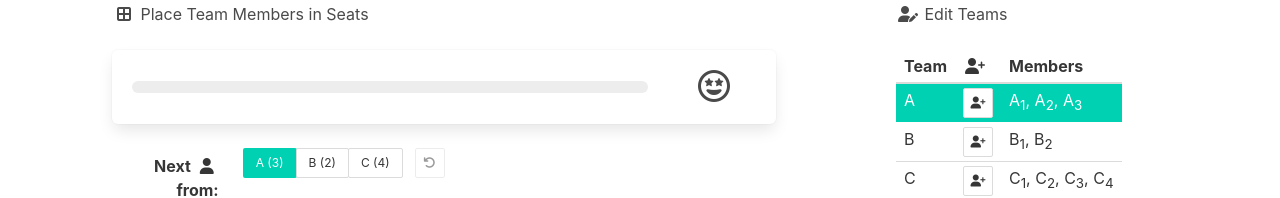
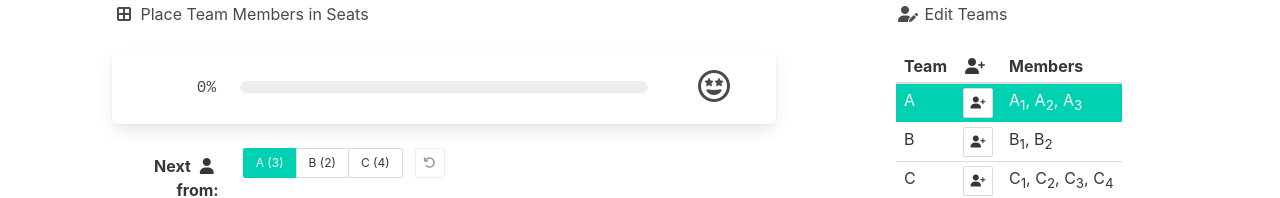
Before and after one commit to mikemoraned/playout, a React (Create React App) app: page / in a window 1280 px wide. Shown: the part 129-327 px from the top of the page. Built offline with nearby package versions, Linux system fonts and the light colour scheme.

Commit message:
indicate %-age progress

```diff
--- a/src/Evaluation.js
+++ b/src/Evaluation.js
@@ -47,10 +47,26 @@ function ScoreFace() {
 }
 
 export function Evaluation() {
+  const { state } = useContext(StoreContext);
+  const { progress } = state.evaluation;
+  const percentDone = (
+    (100 * progress.value) /
+    (progress.max - progress.min)
+  ).toFixed(0);
+  const nonBreakingSpace = "\xa0";
   return (
     <div className="box">
       <div className="columns is-mobile is-vcentered">
-        <div className="column is-10">
+        <div className="column is-2 has-text-right">
+          <span
+            style={{
+              fontFamily: "monospace",
+            }}
+          >
+            {percentDone.padStart(3, nonBreakingSpace)}%
+          </span>
+        </div>
+        <div className="column is-8">
           <Progress />
         </div>
         <div className="column is-2 has-text-centered">
```
